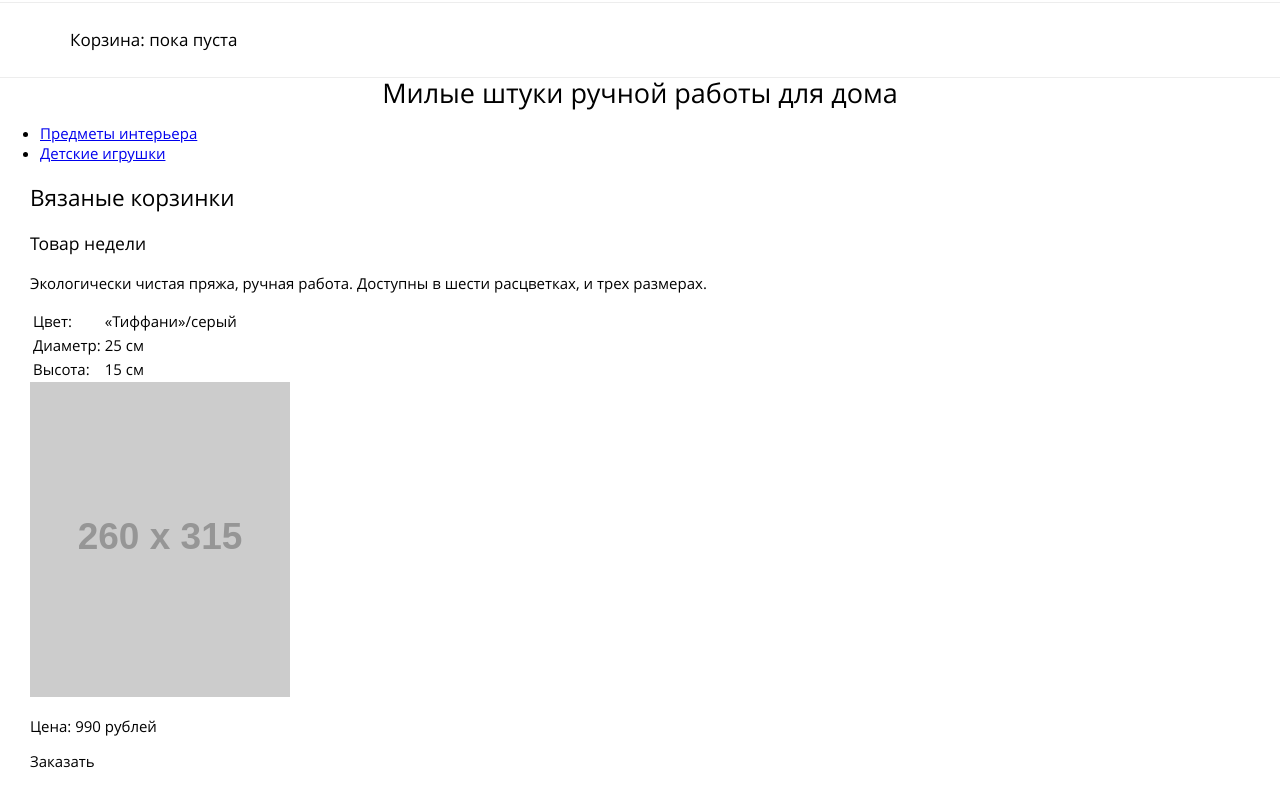
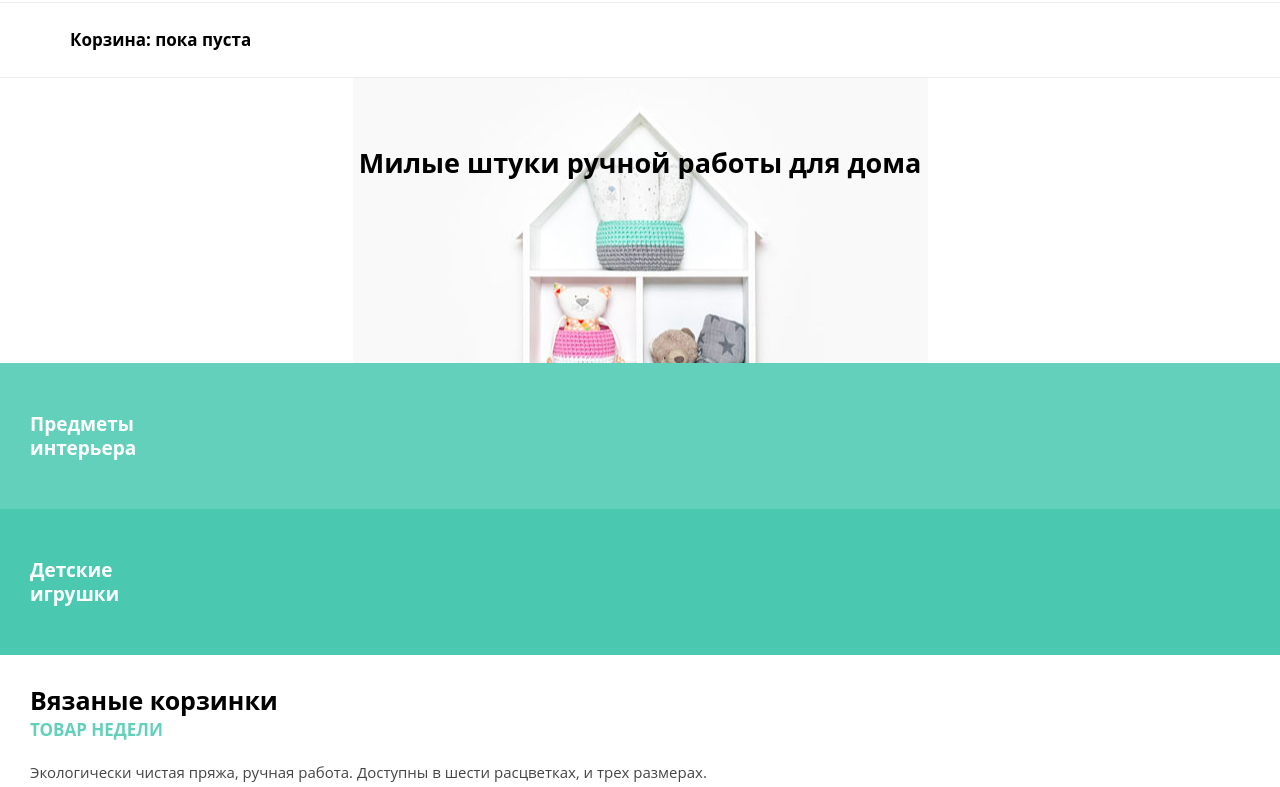
Before and after one commit to lubamark/399013-mishka, a website: page source/index.html in a window 1280 px wide. Shown: the part 299-1086 px from the top of the page. Drawn offline with nearby package versions, Linux system fonts and the light colour scheme; files that its build step writes are made by us from their sources; placeholder pictures from the web are drawn by us.

Commit message:
стилизовала кнопки видов продуктов и блок товара недели

```diff
--- a/source/index.html
+++ b/source/index.html
@@ -43,10 +43,10 @@
         <h2 class="visually-hidden">Виды товаров</h2>
         <ul class="products-list">
           <li class="products-list__item">
-            <a class="products-list__link" href="#">Предметы интерьера</a>
+            <a class="products-list__link" href="#"><p class="products-list__content">Предметы интерьера</p></a>
           </li>
           <li class="products-list__item">
-            <a class="products-list__link" href="#">Детские игрушки</a>
+            <a class="products-list__link products-list__link--dark" href="#"><p class="products-list__content">Детские игрушки</p></a>
           </li>
         </ul>
       </section>
@@ -70,7 +70,7 @@
             </tr>
           </table>
           <img class="week-product__photo" src="http://placehold.it/260x315" width="260" height="315" alt="Внешний вид товара">
-          <p class="product__price">Цена: 990 рублей</p>
+          <p class="week-product__price">Цена: 990 рублей</p>
           <a class="button week-product__button">Заказать</a>
         </div>
       </section>
--- /dev/null
+++ b/source/sass/blocks/button.scss
@@ -0,0 +1,24 @@
+.button{
+  display: block;
+  padding: 15px;
+
+  font-size: 17px;
+  line-height: 20px;
+  font-weight: 700;
+  text-transform: uppercase;
+  text-align: center;
+  color: $dark-grey;
+
+  background-color: transparent;
+  border: 2px solid $dark-grey;
+
+  &:hover,
+  &focus{
+    color: white;
+    background-color: $dark-grey;
+  }
+
+  &:active{
+    color: hsla(0, 0, 100%, 0.3);
+  }
+}
--- a/source/sass/blocks/container.scss
+++ b/source/sass/blocks/container.scss
@@ -2,6 +2,7 @@
   width: 100%;
   padding: 0 30px;
 
-  &--header{ padding: 0;
+  &--header{
+    padding: 0;
   }
 }
--- a/source/sass/blocks/headline.scss
+++ b/source/sass/blocks/headline.scss
@@ -1,5 +1,5 @@
 .headline{
-  padding: 0 40px;
+  padding: 70px 30px;
   margin: 0;
 
   text-align: center;
--- a/source/sass/blocks/main-nav.scss
+++ b/source/sass/blocks/main-nav.scss
@@ -15,7 +15,7 @@
 .main-nav__toggle{
   position: absolute;
   top: 0;
-  right: -20px;
+  right: 0;
 
   margin:0;
   padding: 0;
--- a/source/sass/blocks/page-header.scss
+++ b/source/sass/blocks/page-header.scss
@@ -1,7 +1,3 @@
-.page-header{
-
-}
-
 .page-header__logo{
   padding: 20px 0;
   display: flex;
--- /dev/null
+++ b/source/sass/blocks/page-main.scss
@@ -0,0 +1,4 @@
+.page-main__title{
+  height: 285px;
+  background: url("../../img/hero-mobile@1x.jpg") no-repeat 50% 20%;
+}
--- /dev/null
+++ b/source/sass/blocks/products-list.scss
@@ -0,0 +1,53 @@
+.products-list{
+  display: flex;
+  flex-direction: column;
+  margin: 0;
+  padding: 0;
+  list-style: none;
+}
+
+.products-list__item{
+  flex-basis: 100%;
+}
+
+.products-list__link{
+  display: block;
+  padding: 30px;
+
+  font-size: 19px;
+  line-height: 24px;
+  font-weight: 700;
+
+  color: white;
+  text-decoration: none;
+  cursor: pointer;
+  background-color: $primary-color;
+
+  &:hover,
+  &:focus{
+    background-color: desaturate($primary-color, 7%);
+    padding-bottom: 35px;
+  }
+
+  &:active{
+    color: hsla(0, 0, 100%, 0.3);
+  }
+
+  &--dark{
+    background-color: $primary-dark-color;
+
+    &:hover,
+    &:focus{
+      background-color: desaturate($primary-dark-color, 7%);
+    }
+  }
+
+
+
+
+
+}
+
+.products-list__content{
+  width: 130px;
+}
--- /dev/null
+++ b/source/sass/blocks/title.scss
@@ -0,0 +1,6 @@
+.title{
+  margin: 0;
+  font-size: 25px;
+  line-height: 30px;
+  font-weight: 700;
+}
--- /dev/null
+++ b/source/sass/blocks/week-product.scss
@@ -0,0 +1,50 @@
+.week-product{
+    padding: 30px 0;
+}
+
+.week-product__title{
+  margin-bottom: 5px;
+}
+
+.week-product__subtitle{
+  margin: 0 0 20px 0;
+  font-size: 17px;
+  line-height: 20px;
+  text-transform: uppercase;
+  color: $primary-color;
+}
+
+.week-product__description{
+  margin: 0 0 20px 0;
+  font-size: 15px;
+  line-height: 24px;
+  font-weight: 400;
+  color: $text-light-color;
+}
+
+.week-product__table{
+  width: 100%;
+  margin-bottom: 25px;
+
+  border-collapse: collapse;
+  font-size: 15px;
+  line-height: 20px;
+  color: $text-light-color;
+
+  & tr {
+    border-bottom: 1px solid $light-grey
+  }
+
+  & td{
+    padding: 5px 30px 5px 0;
+  }
+}
+
+.week-product__price{
+  margin: 20px 0;
+  text-align: center;
+  font-size: 17px;
+  line-height: 24px;
+  font-weight: 700;
+  color: $text-light-color;
+}
--- a/source/sass/global/common-settings.scss
+++ b/source/sass/global/common-settings.scss
@@ -11,8 +11,9 @@ body{
   padding: 0;
   min-width: 320px;
 
-  font-family:"Open Sans", "Verdana", sans-serif;
+  font-family:"Open Sans", "Arial", sans-serif;
   font-size: 15px;
+  font-weight: 400;
   color: $text-color;
 }
 
--- a/source/sass/global/fonts.scss
+++ b/source/sass/global/fonts.scss
@@ -1,15 +1,15 @@
 @font-face {
-  font-family: "Open Sans";
+  font-family: "OpenSans";
   font-style: normal;
   font-weight: 400;
-  src: local("opensans"),
-    url(../../opensans.woff) format("woff"), url(../../opensans.woff2)format("woff2");
+  src: local("Open Sans Regular"), local("OpenSans-Regular"),
+    url("../../opensans.woff") format("woff"), url("../../opensans.woff2")format("woff2");
 }
 
 @font-face {
-  font-family: "Open Sans";
+  font-family: "OpenSans";
   font-style: normal;
   font-weight: 700;
-  src: local("opensans"),
-    url(../../opensansbold.woff) format("woff"), url(../../opensansbold.woff2)format("woff2");
+  src: local("Open Sans Bold"), local("OpenSans-Bold"),
+    url("../../opensansbold.woff") format("woff"), url("../../opensansbold.woff2")format("woff2");
 }
--- a/source/sass/global/variables.scss
+++ b/source/sass/global/variables.scss
@@ -1,3 +1,8 @@
-$primary-color: hsla(168, 45, 77 ,1);
-$light-grey: hsla(0, 0, 93, 1);
+$primary-color: hsla(168, 54%, 60%, 1);
+$primary-dark-color: darken($primary-color, 6%);
+
+$light-grey: hsla(0, 0, 93%, 1);
+$dark-grey: hsla(0, 0, 27%, 1);
+
 $text-color: hsla(0, 0, 0, 1);
+$text-light-color: lighten($text-color, 27%);
--- a/source/sass/style.scss
+++ b/source/sass/style.scss
@@ -7,4 +7,9 @@
 "blocks/main-nav.scss",
 "blocks/site-list.scss",
 "blocks/user-list.scss",
-"blocks/headline.scss";
+"blocks/headline.scss",
+"blocks/page-main.scss",
+"blocks/products-list.scss",
+"blocks/title.scss",
+"blocks/button.scss",
+"blocks/week-product.scss";
```
